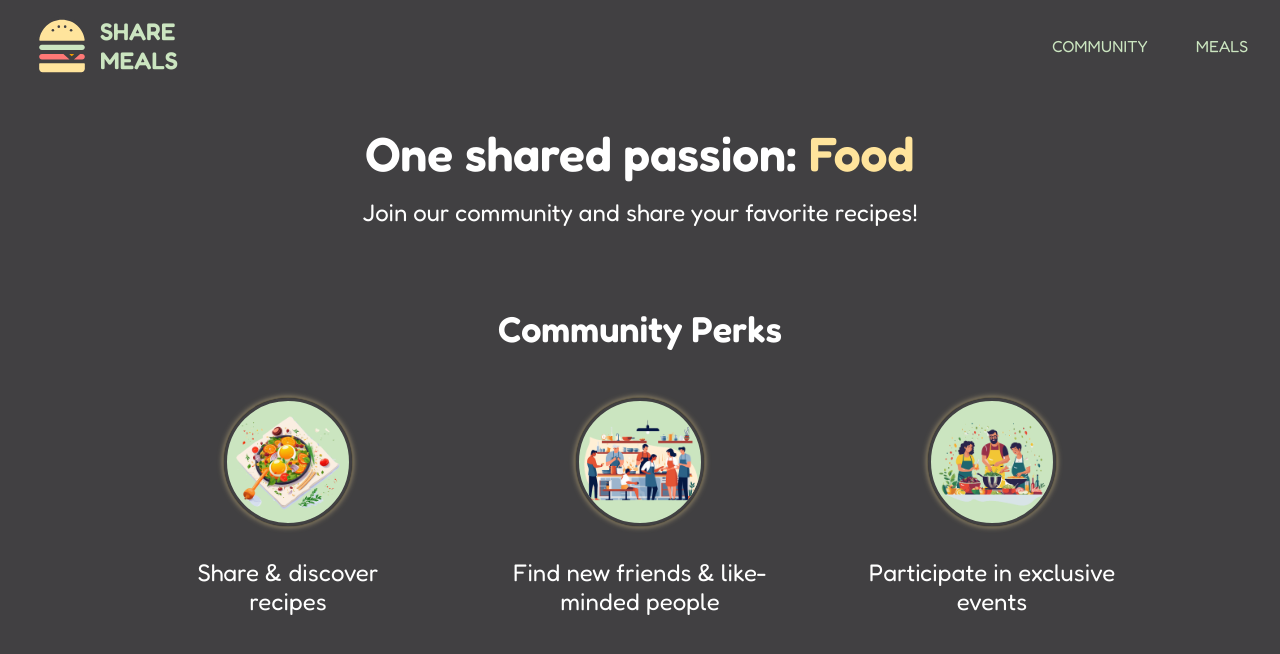
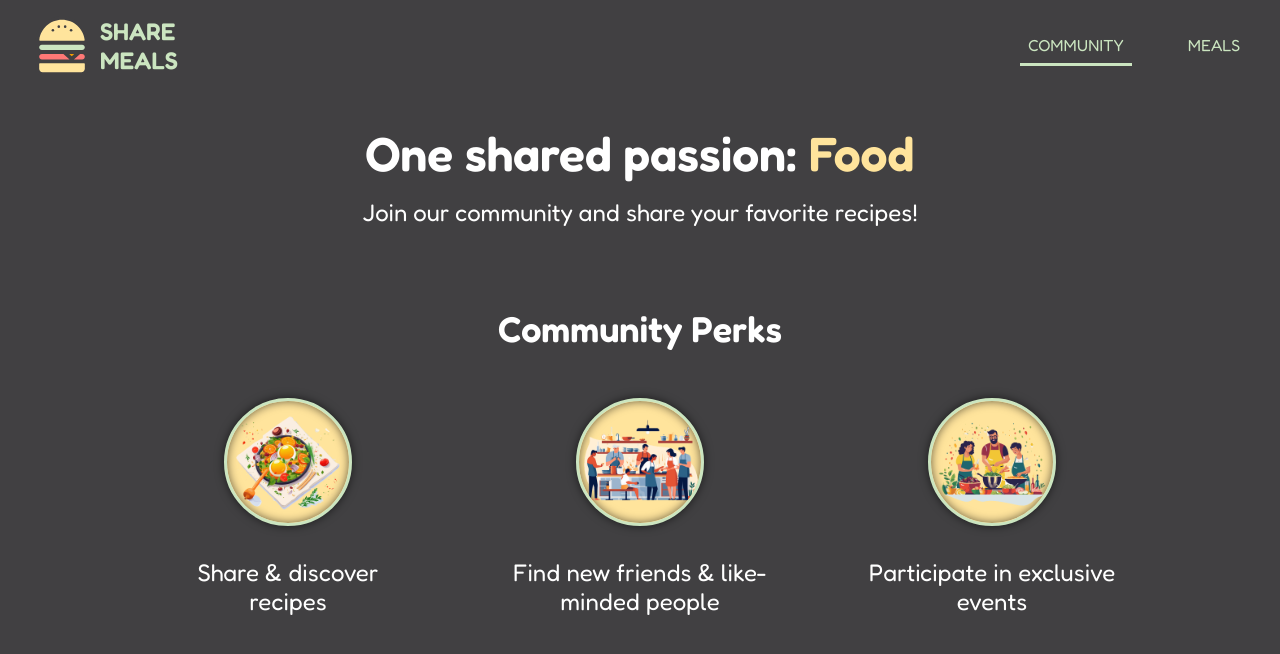
Before and after one commit to MaxKibets/sharemeals, a Next.js app: page /community in a window 1280 px wide. Shown: the top 654 px of the page. Built offline with nearby package versions, Linux system fonts and the light colour scheme.

Commit message:
add NavLink component

```diff
--- a/app/community/styles/communityPage.module.css
+++ b/app/community/styles/communityPage.module.css
@@ -39,8 +39,8 @@
   width: 8rem;
   height: 8rem;
   object-fit: contain;
-  background-color: var(--primary);
+  background-color: var(--active);
   border-radius: 50%;
-  box-shadow: var(--shadow);
+  box-shadow: var(--shadow), inset var(--shadow);
   border: var(--border)
 }
--- a/app/globals.css
+++ b/app/globals.css
@@ -4,8 +4,9 @@
   --primary: #cbe5c0;
   --active: #ffe49c;
   --danger: #ff7876;
-  --shadow: 0px 0px 2px #000, 0px 0px 6px rgba(255, 228, 156, 0.8);
-  --border: 3px solid var(--background);
+  --shadow: 0px 0px 10px rgba(0, 0, 0, 0.6);
+  --border: 3px solid var(--primary);
+  --scale: 1.1;
 }
 
 html,
@@ -38,7 +39,7 @@ a {
 
 a:hover {
   text-shadow: var(--shadow);
-  transform: scale(1.05);
+  transform: scale(var(--scale));
 }
 
 h1, h2 {
--- a/components/header/Header.tsx
+++ b/components/header/Header.tsx
@@ -3,6 +3,7 @@ import Link from "next/link";
 import Image from "next/image";
 
 import css from "./styles/header.module.css";
+import { NavLink } from "../ui";
 
 const Header: React.FC = () => {
   return (
@@ -18,10 +19,10 @@ const Header: React.FC = () => {
       <nav>
         <ul className={css.links}>
           <li>
-            <Link href="/community">Community</Link>
+            <NavLink href="/community">Community</NavLink>
           </li>
           <li>
-            <Link href="/meals">Meals</Link>
+            <NavLink href="/meals">Meals</NavLink>
           </li>
         </ul>
       </nav>
--- a/components/ui/button/styles/button.module.css
+++ b/components/ui/button/styles/button.module.css
@@ -13,6 +13,6 @@
 
 .button:hover {
   text-shadow: none;
-  transform: scale(1.02);
-  box-shadow: 0px 0px 2px #000, 0px 0px 6px var(--active);
+  transform: scale(var(--scale));
+  box-shadow: var(--shadow);
 }
--- a/components/ui/index.ts
+++ b/components/ui/index.ts
@@ -1,3 +1,4 @@
 import Button from "./button/button";
+import NavLink from "./navLink/navLink";
 
-export { Button };
+export { Button, NavLink };
--- /dev/null
+++ b/components/ui/navLink/navLink.tsx
@@ -0,0 +1,27 @@
+"use client";
+
+import Link from "next/link";
+import React from "react";
+import { usePathname } from "next/navigation";
+
+import css from "./styles/navLink.module.css";
+
+type NavLinkProps = {
+  href: string;
+  children: React.ReactNode;
+};
+
+const NavLink: React.FC<NavLinkProps> = ({ href, children }) => {
+  const path = usePathname();
+
+  return (
+    <Link
+      href={href}
+      className={`${css.link} ${path === href ? css.active : ""}`}
+    >
+      {children}
+    </Link>
+  );
+};
+
+export default NavLink;
--- /dev/null
+++ b/components/ui/navLink/styles/navLink.module.css
@@ -0,0 +1,10 @@
+.link {
+  padding: 0.5rem;
+  border-bottom: 3px solid transparent;
+}
+
+.active {
+  border-bottom: var(--border);
+  transform: none!important;
+  cursor: default;
+}
```
